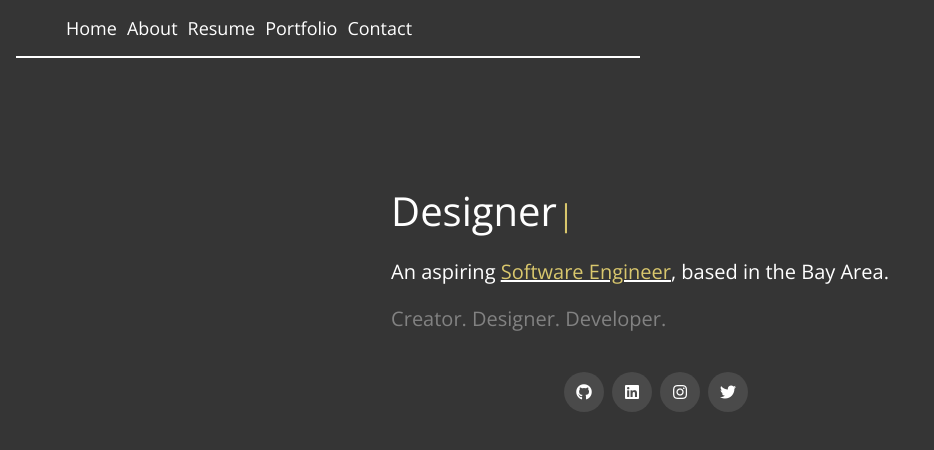
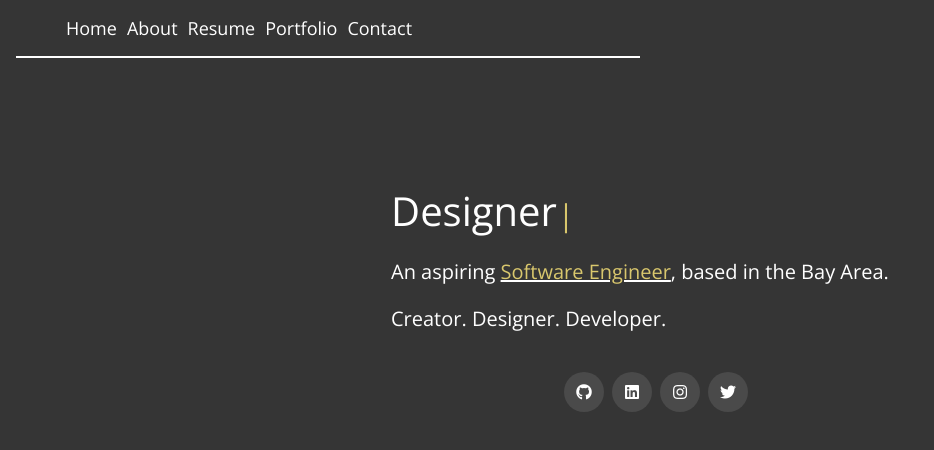
Before and after one commit to joshdaos/jd-portfolio, a React (Create React App) app in the folder portfolio-app/: page / in a window 1280 px wide. Shown: the top 450 px of the page, without its empty margins (0-934 px from the left). Built offline with nearby package versions, Linux system fonts and the light colour scheme.

Commit message:
created a submaster branch and added animate.css

```diff
--- a/portfolio-app/public/index.html
+++ b/portfolio-app/public/index.html
@@ -25,7 +25,10 @@
       Learn how to configure a non-root public URL by running `npm run build`.
     -->
     <link rel="stylesheet" href="https://pro.fontawesome.com/releases/v5.10.0/css/all.css" integrity="sha384-AYmEC3Yw5cVb3ZcuHtOA93w35dYTsvhLPVnYs9eStHfGJvOvKxVfELGroGkvsg+p" crossorigin="anonymous"/>
-
+    <link
+    rel="stylesheet"
+    href="https://cdnjs.cloudflare.com/ajax/libs/animate.css/4.1.1/animate.min.css"
+    />
     <title>Josh Daos</title>
   </head>
   <body>
--- a/portfolio-app/src/App.css
+++ b/portfolio-app/src/App.css
@@ -23,7 +23,7 @@ nav {
 
 }
 
-.navbar {
+#navbar {
     border-bottom: solid 2px #fff;
     width: 50%;
 }
--- a/portfolio-app/src/App.js
+++ b/portfolio-app/src/App.js
@@ -11,7 +11,7 @@ function App() {
     <body>
     <Router>
 
-    <nav className="navbar">
+    <nav id="navbar" className="animate__animated animate__backInDown">
         <ul>
           <li className="nav__links-li">
             <Link to="/">Home</Link>
--- a/portfolio-app/src/pages/Home.js
+++ b/portfolio-app/src/pages/Home.js
@@ -4,7 +4,7 @@ import Typewriter from 'typewriter-effect';
 function Home() {
     return (
         <div className="home__container">
-            <Typewriter className="typewriter__content"
+            <Typewriter id="typewriter__content"
             onInit={(typewriter) => {
                 typewriter.typeString('Creator')
                 .callFunction(() => {
@@ -27,10 +27,10 @@ function Home() {
             />
 
 
-            <p className="home__p-one">
+            <p id="home__p-one" className="animate__animated animate__backInRight">
                 An aspiring <u>Software Engineer</u>, based in the Bay Area.<br></br>
             </p>
-            <p className="home__p-two">
+            <p id="home__p-two" className="animate__animated animate__backInUp">
                 Creator. Designer. Developer.
             </p>
 
```
